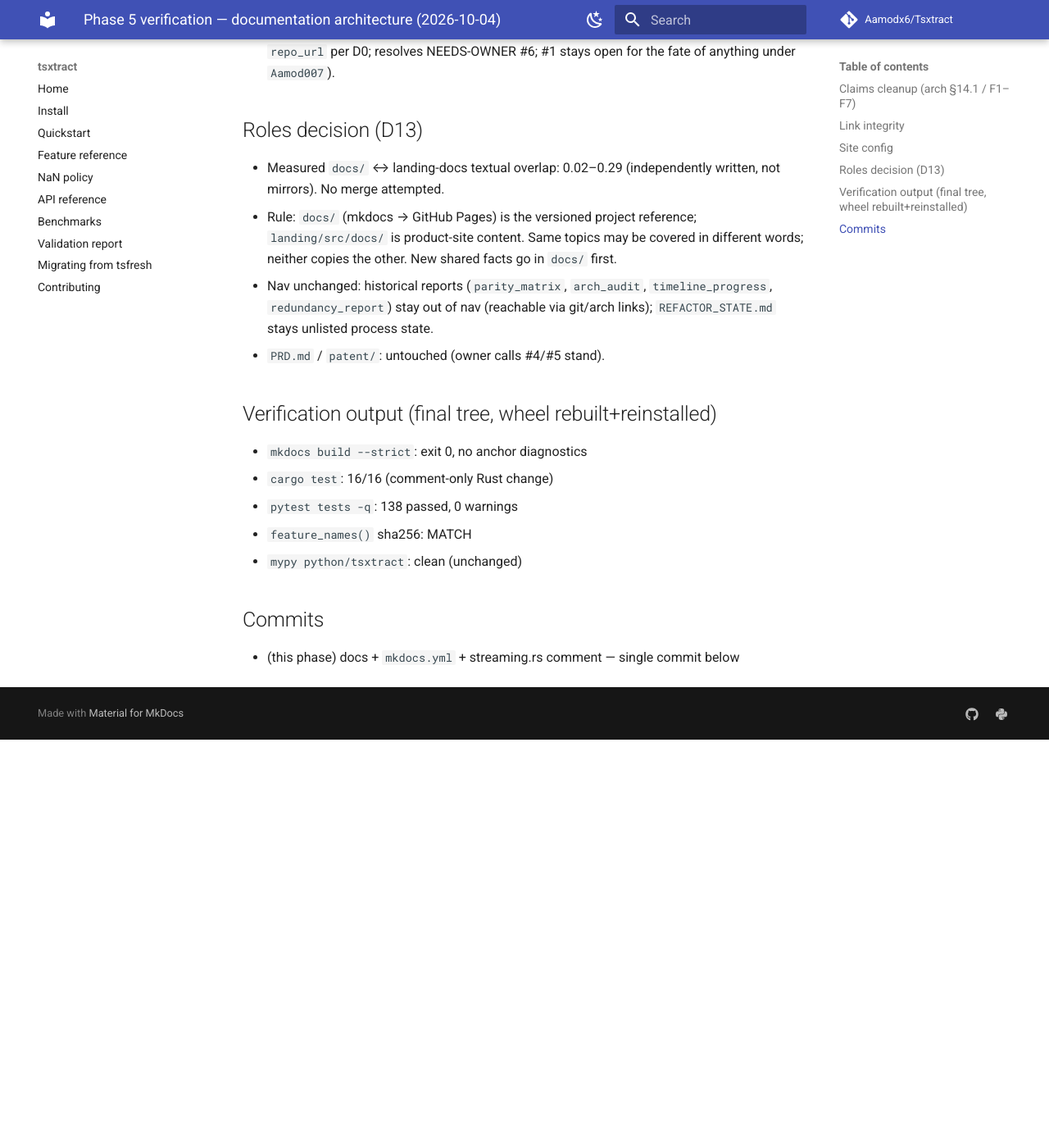
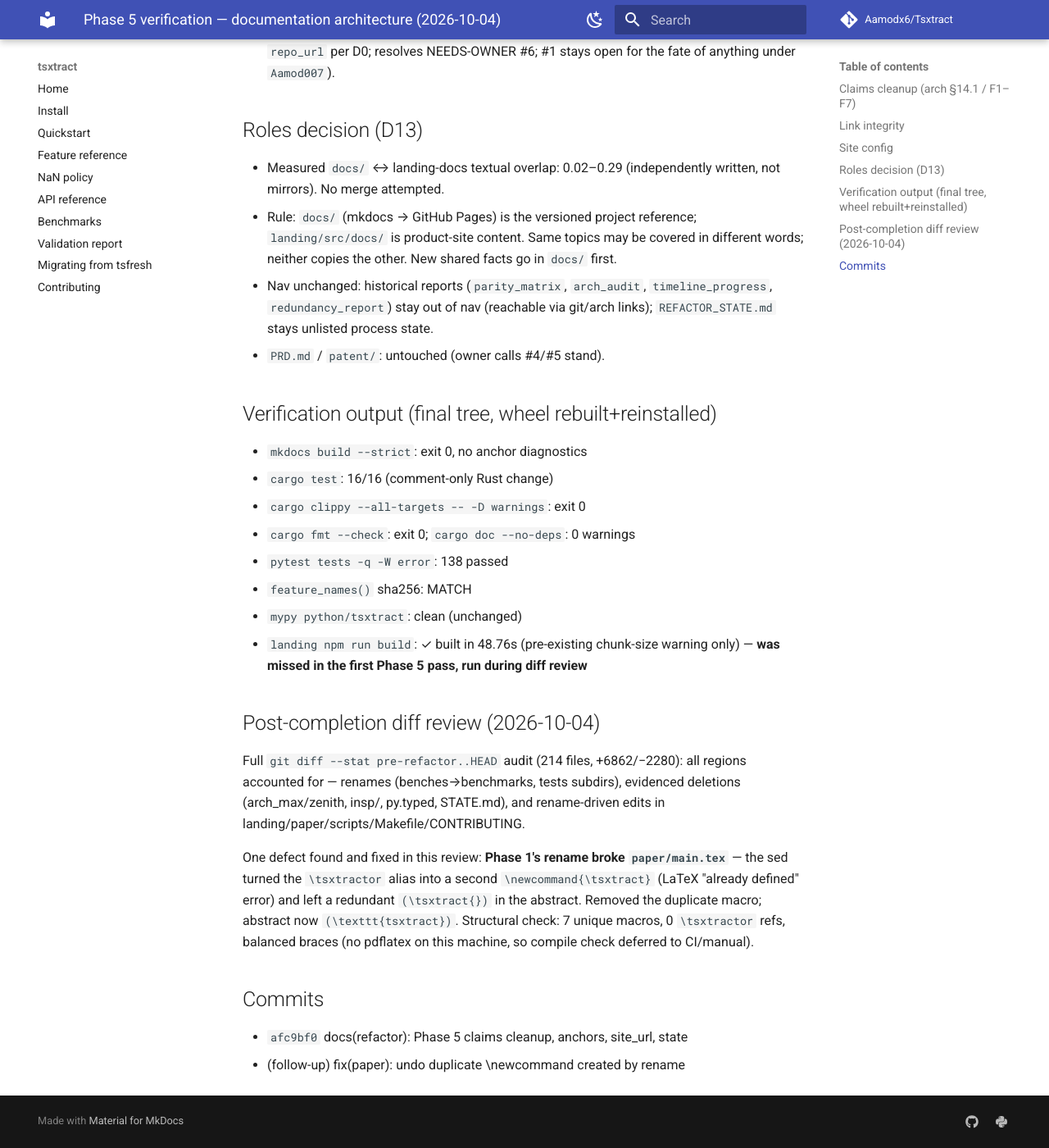
Before and after one commit to Aamodx6/Kymora, an MkDocs documentation site: the page built from docs/refactor/phase5_VERIFICATION.md, in a window 1280 px wide and 1400 px high, scrolled down 1348 px. Shown: the whole window at 82% size. Built offline with MkDocs 1.6.1 and Material for MkDocs 9.7.7, drawn with Linux system fonts in a browser that asks for light colours; comment, search, counter and statistics services are not loaded; before the commit the page ends 2250 px from its top, so only the background shows below that.

Commit message:
fix(paper): remove duplicate \newcommand created by package rename
Phase 1's tsxtractor->tsxtract rename turned the macro alias into a second \newcommand{\tsxtract} (LaTeX compile error) and left a redundant (tsxtract) parenthetical in the abstract. Also backfill landing build + diff-review evidence into phase5 verification.

```diff
--- a/docs/refactor/phase5_VERIFICATION.md
+++ b/docs/refactor/phase5_VERIFICATION.md
@@ -52,10 +52,31 @@
 
 - `mkdocs build --strict`: exit 0, no anchor diagnostics
 - `cargo test`: 16/16 (comment-only Rust change)
-- `pytest tests -q`: 138 passed, 0 warnings
+- `cargo clippy --all-targets -- -D warnings`: exit 0
+- `cargo fmt --check`: exit 0; `cargo doc --no-deps`: 0 warnings
+- `pytest tests -q -W error`: 138 passed
 - `feature_names()` sha256: MATCH
 - `mypy python/tsxtract`: clean (unchanged)
+- `landing npm run build`: ✓ built in 48.76s (pre-existing chunk-size
+  warning only) — **was missed in the first Phase 5 pass, run during
+  diff review**
+
+## Post-completion diff review (2026-10-04)
+
+Full `git diff --stat pre-refactor..HEAD` audit (214 files, +6862/−2280):
+all regions accounted for — renames (benches→benchmarks, tests subdirs),
+evidenced deletions (arch_max/zenith, insp/, py.typed, STATE.md), and
+rename-driven edits in landing/paper/scripts/Makefile/CONTRIBUTING.
+
+One defect found and fixed in this review: **Phase 1's rename broke
+`paper/main.tex`** — the sed turned the `\tsxtractor` alias into a second
+`\newcommand{\tsxtract}` (LaTeX "already defined" error) and left a
+redundant `(\tsxtract{})` in the abstract. Removed the duplicate macro;
+abstract now `(\texttt{tsxtract})`. Structural check: 7 unique macros,
+0 `\tsxtractor` refs, balanced braces (no pdflatex on this machine, so
+compile check deferred to CI/manual).
 
 ## Commits
 
-- (this phase) docs + `mkdocs.yml` + streaming.rs comment — single commit below
+- `afc9bf0` docs(refactor): Phase 5 claims cleanup, anchors, site_url, state
+- (follow-up) fix(paper): undo duplicate \newcommand created by rename
```
Also changed, not shown: 1 other file.
